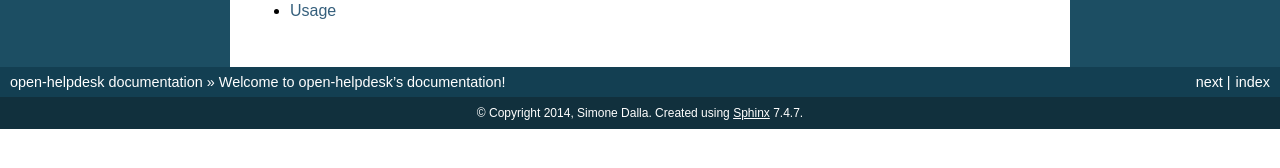
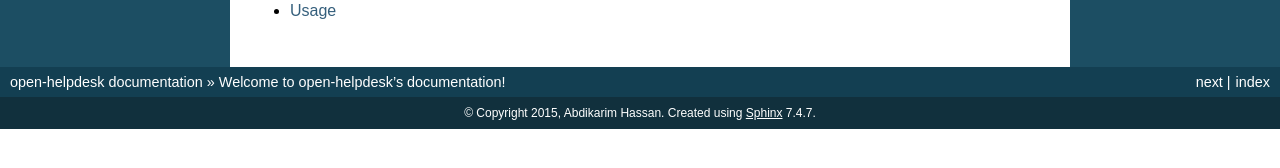
Before and after one commit to karim2021/rental4u, a Sphinx documentation site: the page built from docs/index.rst, in a window 1280 px wide. Shown: the part 383-551 px from the top of the page. Built offline with Sphinx 7.4.7, drawn with Linux system fonts in a browser that asks for light colours; the version number could not be read and is left out.

Commit message:
Update conf.py

```diff
--- a/docs/conf.py
+++ b/docs/conf.py
@@ -1,7 +1,7 @@
 # -*- coding: utf-8 -*-
 #
 # complexity documentation build configuration file, created by
-# sphinx-quickstart on Tue Jul  9 22:26:36 2013.
+# sphinx-quickstart on Tue Nov  24 22:26:36 2015.
 #
 # This file is execfile()d with the current directory set to its containing dir.
 #
@@ -47,7 +47,7 @@ master_doc = 'index'
 
 # General information about the project.
 project = u'open-helpdesk'
-copyright = u'2014, Simone Dalla'
+copyright = u'2015, Abdikarim Hassan'
 
 # The version info for the project you're documenting, acts as replacement for
 # |version| and |release|, also used in various other places throughout the
@@ -193,7 +193,7 @@ latex_elements = {
 # (source start file, target name, title, author, documentclass [howto/manual]).
 latex_documents = [
   ('index', 'open-helpdesk.tex', u'open-helpdesk Documentation',
-   u'Simone Dalla', 'manual'),
+   u'Abdikarim Hassan', 'manual'),
 ]
 
 # The name of an image file (relative to this directory) to place at the top of
@@ -223,7 +223,7 @@ latex_documents = [
 # (source start file, name, description, authors, manual section).
 man_pages = [
     ('index', 'open-helpdesk', u'open-helpdesk Documentation',
-     [u'Simone Dalla'], 1)
+     [u'Abdikarim Hassan'], 1)
 ]
 
 # If true, show URL addresses after external links.
@@ -237,7 +237,7 @@ man_pages = [
 #  dir menu entry, description, category)
 texinfo_documents = [
   ('index', 'open-helpdesk', u'open-helpdesk Documentation',
-   u'Simone Dalla', 'open-helpdesk', 'One line description of project.',
+   u'Abdikarim Hassan', 'open-helpdesk', 'One line description of project.',
    'Miscellaneous'),
 ]
 
```
